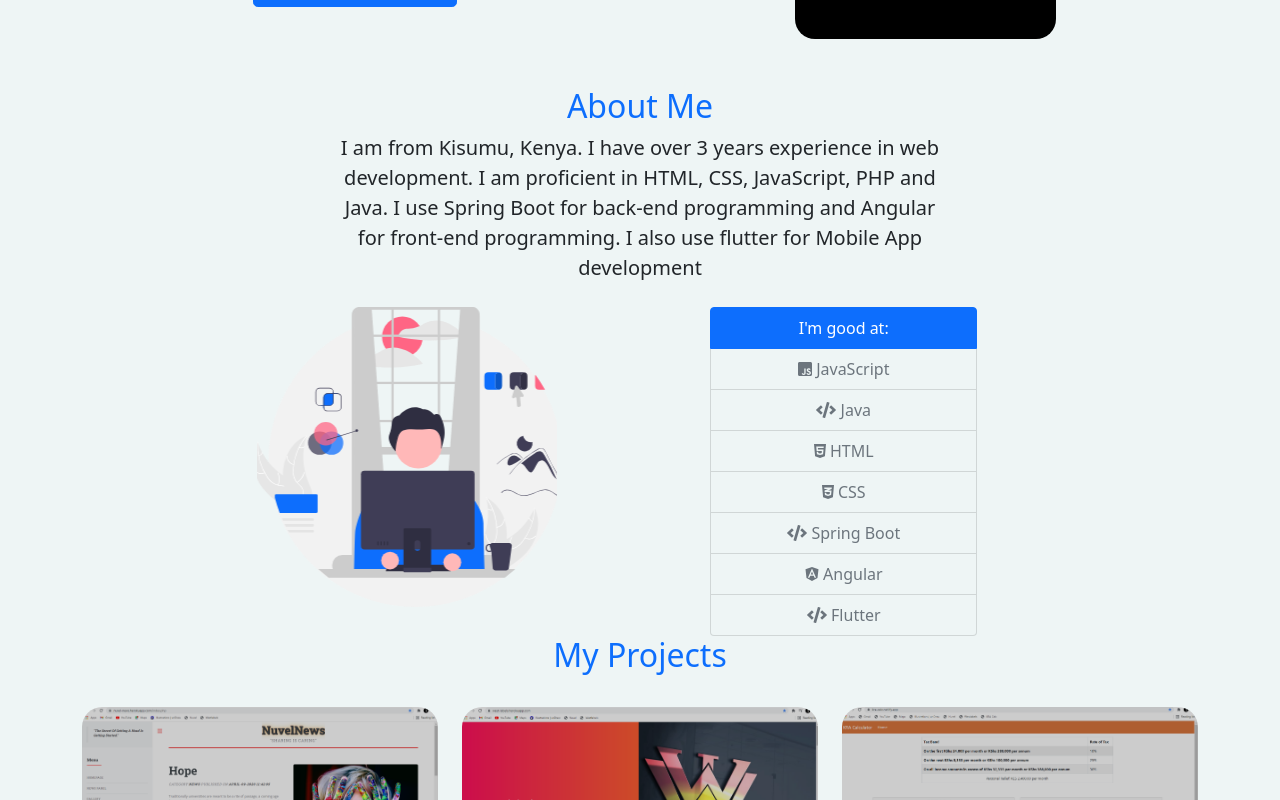
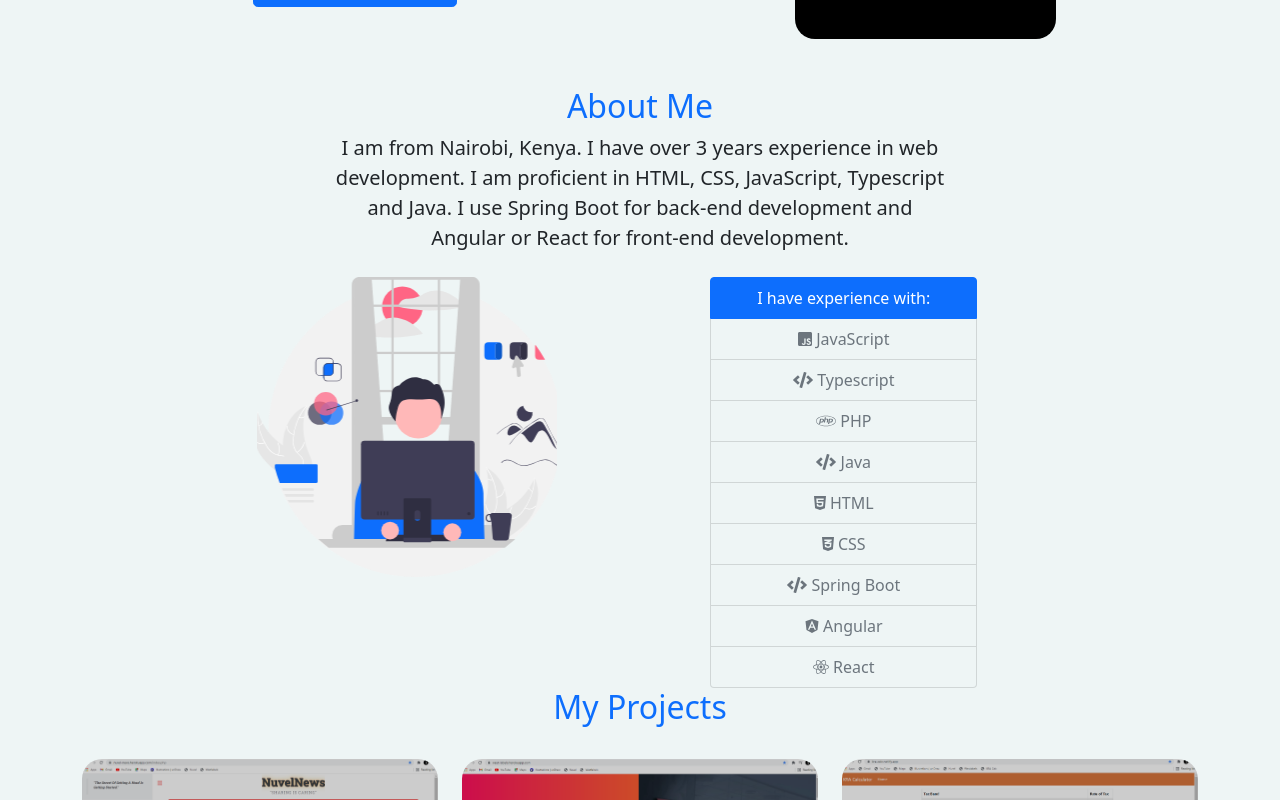
Before and after one commit to emmanuel-jan/my-portfolio, an Angular app: page / in a window 1280 px wide. Shown: the part 380-1180 px from the top of the page. Built offline with nearby package versions, Linux system fonts and the light colour scheme; a web font is replaced by a local one.

Commit message:
some changes on the main page

```diff
--- a/src/app/app.component.html
+++ b/src/app/app.component.html
@@ -1,7 +1,20 @@
 <nav class="navbar navbar-expand-lg navbar-light bg-light">
   <div class="container-fluid">
-    <a class="navbar-brand navname offset-md-1" href="#" style="font-family: 'Praise', cursive;">Emmanuel <span class="text-primary">Jan</span></a>
-    <button class="navbar-toggler" type="button" data-bs-toggle="collapse" data-bs-target="#navbarNavDropdown" aria-controls="navbarNavDropdown" aria-expanded="false" aria-label="Toggle navigation">
+    <a
+      class="navbar-brand navname offset-md-1"
+      href="#"
+      style="font-family: 'Praise', cursive"
+      >Emmanuel <span class="text-primary">Jan</span></a
+    >
+    <button
+      class="navbar-toggler"
+      type="button"
+      data-bs-toggle="collapse"
+      data-bs-target="#navbarNavDropdown"
+      aria-controls="navbarNavDropdown"
+      aria-expanded="false"
+      aria-label="Toggle navigation"
+    >
       <span class="navbar-toggler-icon"></span>
     </button>
     <div class="collapse navbar-collapse" id="navbarNavDropdown">
@@ -29,22 +42,40 @@
   <div class="container text-center" id="home">
     <div class="row py-5">
       <div class="col-md-6">
-         <div class="card pt-md-5 bg-transparent" style="border: none;">
-          <h1 class="text-muted">Hello,I'm <span class="text-primary">Emmanuel</span> Jan. </h1>
-          <p class="lead">I am a Fullstack Web Developer, Spring Boot Developer, Angular Developer and Mobile App Developer(Flutter).</p>
+        <div class="card pt-md-5 bg-transparent" style="border: none">
+          <h1 class="text-muted">
+            Hello,I'm <span class="text-primary">Emmanuel</span> Jan.
+          </h1>
+          <p class="lead">
+            I am a Fullstack Web Developer, Spring Boot Developer, Angular
+            Developer and React Developer.
+          </p>
           <p>
-            <a href="https://www.facebook.com/" target="_blank"><i class="fab fa-facebook"></i></a>&nbsp;
-            <a href="https://github.com/emmanuel-jan" target="_blank"><i class="fab fa-github"></i></a>&nbsp;
-            <a href="https://www.instagram.com/" target="_blank"><i class="fab fa-instagram"></i></a>&nbsp;
-            <a href="https://wa.me/254791575965" target="_blank"><i class="fab fa-whatsapp"></i></a>&nbsp;
+            <a href="https://www.facebook.com/" target="_blank"
+              ><i class="fab fa-facebook"></i></a
+            >&nbsp;
+            <a href="https://github.com/emmanuel-jan" target="_blank"
+              ><i class="fab fa-github"></i></a
+            >&nbsp;
+            <a href="https://www.instagram.com/" target="_blank"
+              ><i class="fab fa-instagram"></i></a
+            >&nbsp;
+            <a href="https://wa.me/254791575965" target="_blank"
+              ><i class="fab fa-whatsapp"></i></a
+            >&nbsp;
           </p>
           <p class="lead">
-            <a href="../assets/downloads/EmmanuelJanCV.pdf" download="Emmanuel_Jan_CV" class="btn btn-lg btn-primary fw-bold">Curriculum Vitae</a>
+            <a
+              href="../assets/downloads/EmmanuelJanCV.pdf"
+              download="Emmanuel_Jan_CV"
+              class="btn btn-lg btn-primary fw-bold"
+              >Curriculum Vitae</a
+            >
           </p>
         </div>
       </div>
       <div class="col-md-3 col-xm-12 col-sm-12 mx-auto">
-         <div class="card bg-transparent" style="border: none;">
+        <div class="card bg-transparent" style="border: none">
           <div class="profile"></div>
         </div>
       </div>
@@ -55,9 +86,10 @@
     <div class="row">
       <div class="col-md-6 mx-auto">
         <p class="text-center lead">
-          I am from Kisumu, Kenya. I have over 3 years experience in web development.
-          I am proficient in HTML, CSS, JavaScript, PHP and Java. I use Spring Boot for back-end programming and Angular for front-end programming.
-          I also use flutter for Mobile App development
+          I am from Nairobi, Kenya. I have over 3 years experience in web
+          development. I am proficient in HTML, CSS, JavaScript, Typescript and Java. I
+          use Spring Boot for back-end development and Angular or React for front-end
+          development.
         </p>
       </div>
     </div>
@@ -69,85 +101,158 @@
       </div>
       <div class="col-md-3 text-center text-muted">
         <ul class="list-group">
-          <li class="list-group-item active" aria-current="true">I'm good at:</li>
-          <li class="list-group-item bg-transparent"><i class="fab fa-js-square"></i>&nbsp;JavaScript</li>
-          <li class="list-group-item bg-transparent"><i class="fas fa-code"></i>&nbsp;Java</li>
-          <li class="list-group-item bg-transparent"><i class="fab fa-html5"></i>&nbsp;HTML</li>
-          <li class="list-group-item bg-transparent"><i class="fab fa-css3-alt"></i>&nbsp;CSS</li>
-          <li class="list-group-item bg-transparent"><i class="fas fa-code"></i>&nbsp;Spring Boot</li>
-          <li class="list-group-item bg-transparent"><i class="fab fa-angular"></i>&nbsp;Angular </li>
-          <li class="list-group-item bg-transparent"><i class="fas fa-code"></i>&nbsp;Flutter</li>
+          <li class="list-group-item active" aria-current="true">
+            I have experience with:
+          </li>
+          <li class="list-group-item bg-transparent">
+            <i class="fab fa-js-square"></i>&nbsp;JavaScript
+          </li>
+          <li class="list-group-item bg-transparent">
+            <i class="fas fa-code"></i>&nbsp;Typescript
+          </li>
+          <li class="list-group-item bg-transparent">
+            <i class="fab fa-php"></i>&nbsp;PHP
+          </li>
+          <li class="list-group-item bg-transparent">
+            <i class="fas fa-code"></i>&nbsp;Java
+          </li>
+          <li class="list-group-item bg-transparent">
+            <i class="fab fa-html5"></i>&nbsp;HTML
+          </li>
+          <li class="list-group-item bg-transparent">
+            <i class="fab fa-css3-alt"></i>&nbsp;CSS
+          </li>
+          <li class="list-group-item bg-transparent">
+            <i class="fas fa-code"></i>&nbsp;Spring Boot
+          </li>
+          <li class="list-group-item bg-transparent">
+            <i class="fab fa-angular"></i>&nbsp;Angular
+          </li>
+          <li class="list-group-item bg-transparent">
+            <i class="fab fa-react"></i>&nbsp;React
+          </li>
         </ul>
       </div>
     </div>
   </div>
 
   <div class="container">
-     <h2 class="text-primary text-center pb-4" id="my-projects" >My Projects</h2>
+    <h2 class="text-primary text-center pb-4" id="my-projects">My Projects</h2>
     <div class="row row-cols-1 row-cols-md-3 g-4 text-center">
       <div class="col">
-        <div class="card h-100 bg-transparent" style="border: none;">
-          <img src="../assets/image/nuvelnews.PNG" class="card-img-top" alt="..." style="border-radius: 20px; filter: brightness(80%);">
+        <div class="card h-100 bg-transparent" style="border: none">
+          <img
+            src="../assets/image/nuvelnews.PNG"
+            class="card-img-top"
+            alt="..."
+            style="border-radius: 20px; filter: brightness(80%)"
+          />
           <div class="card-body">
             <h5 class="card-title text-primary">NuvelNews</h5>
-            <p class="card-text lead">NuvelNews is a highly sofisticated news application dedicated to bringing truthful news to its readers.</p>
+            <p class="card-text lead">
+              NuvelNews is a highly sofisticated news application dedicated to
+              bringing truthful news to its readers.
+            </p>
           </div>
-         <div class="card-footer bg-transparent" style="border: none;">
-          <a href="https://nuvel-news.herokuapp.com/index.php" target="_blank" class="btn btn-outline-primary">Click Here</a>
+          <div class="card-footer bg-transparent" style="border: none">
+            <a
+              href="https://nuvel-news.herokuapp.com/index.php"
+              target="_blank"
+              class="btn btn-outline-primary"
+              >Click Here</a
+            >
           </div>
         </div>
       </div>
       <div class="col">
-        <div class="card h-100 bg-transparent" style="border: none;">
-          <img src="../assets/image/Westlabels.PNG" class="card-img-top" alt="..." style="border-radius: 20px; filter: brightness(80%);">
+        <div class="card h-100 bg-transparent" style="border: none">
+          <img
+            src="../assets/image/Westlabels.PNG"
+            class="card-img-top"
+            alt="..."
+            style="border-radius: 20px; filter: brightness(80%)"
+          />
           <div class="card-body">
             <h5 class="card-title text-primary">Westlabels</h5>
-            <p class="card-text lead">West Labels is an Afro-urban brand, hub of social entrepreneurs that consists of eleven determined, hardworking, selfless and visionary gentlemen who have devoted their efforts to constructive and fruitful work.</p>
+            <p class="card-text lead">
+              West Labels is an Afro-urban brand, hub of social entrepreneurs
+              that consists of eleven determined, hardworking, selfless and
+              visionary gentlemen who have devoted their efforts to constructive
+              and fruitful work.
+            </p>
           </div>
-          <div class="card-footer bg-transparent" style="border: none;">
-            <a href="https://west-labels.herokuapp.com/" target="_blank" class="btn btn-outline-primary">Click Here</a>
+          <div class="card-footer bg-transparent" style="border: none">
+            <a
+              href="https://west-labels.herokuapp.com/"
+              target="_blank"
+              class="btn btn-outline-primary"
+              >Click Here</a
+            >
           </div>
         </div>
       </div>
       <div class="col">
-        <div class="card h-100 bg-transparent" style="border: none;">
-          <img src="../assets/image/KRA-Calc.PNG" class="card-img-top" alt="..." style="border-radius: 20px; filter: brightness(80%);">
+        <div class="card h-100 bg-transparent" style="border: none">
+          <img
+            src="../assets/image/KRA-Calc.PNG"
+            class="card-img-top"
+            alt="..."
+            style="border-radius: 20px; filter: brightness(80%)"
+          />
           <div class="card-body">
             <h5 class="card-title text-primary">KRA-Calculator</h5>
-            <p class="card-text lead">This is a KRA calculator which helps to calculate an individuals tax with respect to the individuals gross salary.</p>
+            <p class="card-text lead">
+              This is a KRA calculator which helps to calculate an individuals
+              tax with respect to the individuals gross salary.
+            </p>
           </div>
-          <div class="card-footer bg-transparent" style="border: none;">
-            <a href="https://kra-calc.netlify.app/" target="_blank" class="btn btn-outline-primary">Click Here</a>
+          <div class="card-footer bg-transparent" style="border: none">
+            <a
+              href="https://kra-calc.netlify.app/"
+              target="_blank"
+              class="btn btn-outline-primary"
+              >Click Here</a
+            >
           </div>
         </div>
       </div>
     </div>
   </div>
-   <br>
+  <br />
 
   <div class="container" id="contact-me">
     <h2 class="text-center text-muted">Contact Me</h2>
     <div class="row">
       <div class="col-md-6 mx-auto">
-        <div class="card bg-transparent" style="border: none;">
+        <div class="card bg-transparent" style="border: none">
           <div class="card-body">
             <form>
               <div class="row mb-3">
                 <label class="col-sm-2 col-form-label">Name</label>
                 <div class="col-sm-10">
-                  <input type="text" class="form-control" id="name" required/>
+                  <input type="text" class="form-control" id="name" required />
                 </div>
               </div>
               <div class="row mb-3">
                 <label class="col-sm-2 col-form-label">Email</label>
                 <div class="col-sm-10">
-                  <input type="email" class="form-control" id="email" required/>
+                  <input
+                    type="email"
+                    class="form-control"
+                    id="email"
+                    required
+                  />
                 </div>
               </div>
               <div class="row mb-3">
                 <label class="col-sm-2 col-form-label">Message</label>
                 <div class="col-sm-10">
-                  <textarea type="text" class="form-control" id="Message" required></textarea>
+                  <textarea
+                    type="text"
+                    class="form-control"
+                    id="Message"
+                    required
+                  ></textarea>
                 </div>
               </div>
               <button type="submit" class="btn btn-primary">Send</button>
@@ -164,11 +269,13 @@
   <div class="container">
     <div class="row pt-5">
       <div class="col-md-7 mx-auto text-center">
-              <span class="display-6 text-muted" style="font-family: 'Praise', cursive;"><i class="fas fa-signature"></i>&nbsp;Emmanuel Jan</span>
+        <span
+          class="display-6 text-muted"
+          style="font-family: 'Praise', cursive"
+          ><i class="fas fa-signature"></i>&nbsp;Emmanuel Jan</span
+        >
 
-              <div class="mt-2 text-muted">
-                  @2021 Jan-Tech All rights reserved
-              </div>
+        <div class="mt-2 text-muted">@2021 Jan-Tech All rights reserved</div>
       </div>
     </div>
   </div>
```
Also changed, not shown: 1 other file (tests, documents, lock files or other folders). Lines whose indentation alone changed are shown as unchanged.
